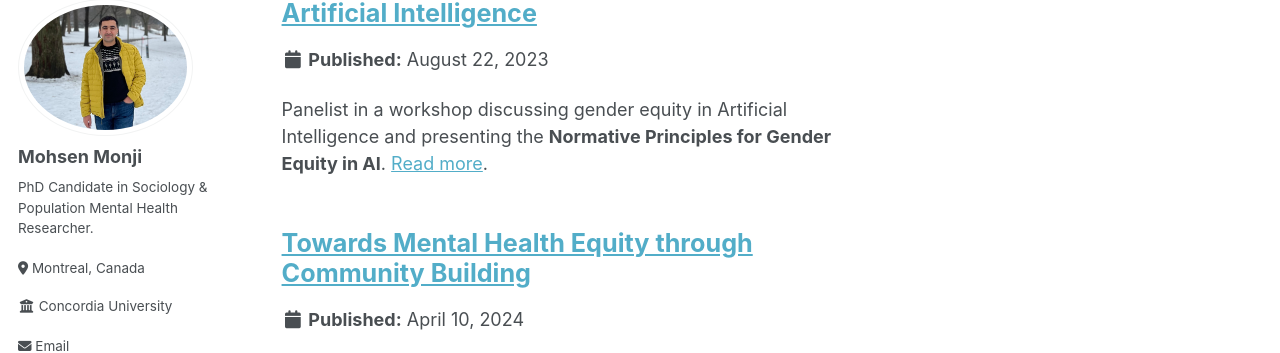
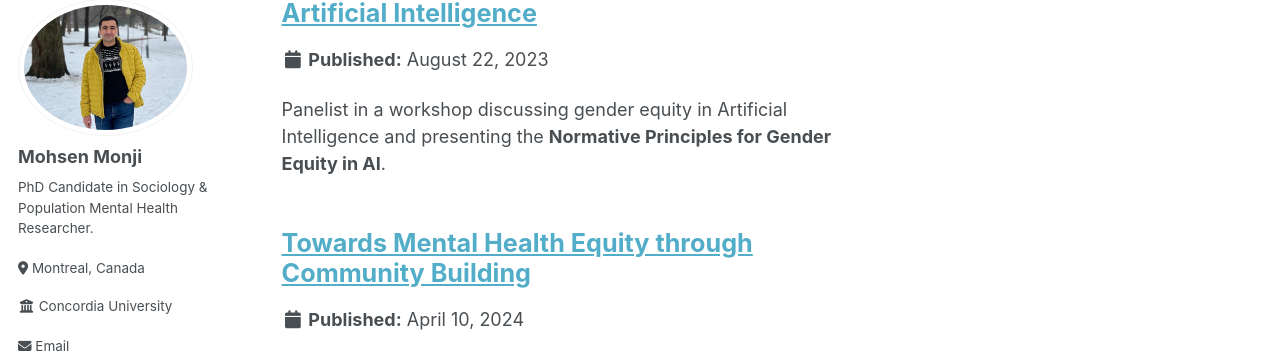
Before and after one commit to Mohsnmonji/mohsnmonji.github.io, a Jekyll site: the page built from _pages/collection-archive.html, in a window 1280 px wide and 900 px high, scrolled down 1223 px. Shown: the part 107-460 px from the top of the window. Built offline with Jekyll 4.4.1, drawn with Linux system fonts in a browser that asks for light colours.

Commit message:
Update normative-principles-workshop.md

```diff
--- a/_talks/normative-principles-workshop.md
+++ b/_talks/normative-principles-workshop.md
@@ -6,7 +6,7 @@ permalink: /talks/normative-principles-workshop
 venue: "Concordia University, Fourth Space"
 date: 2023-08-22
 location: "Montreal, Canada"
+external_url: "https://www.concordia.ca/cuevents/offices/provost/fourth-space/programming/2023/08/22/affecting-machines.html"
 ---
 
 Panelist in a workshop discussing gender equity in Artificial Intelligence and presenting the **Normative Principles for Gender Equity in AI**.
-[Read more](https://www.concordia.ca/cuevents/offices/provost/fourth-space/programming/2023/08/22/affecting-machines.html).
```
